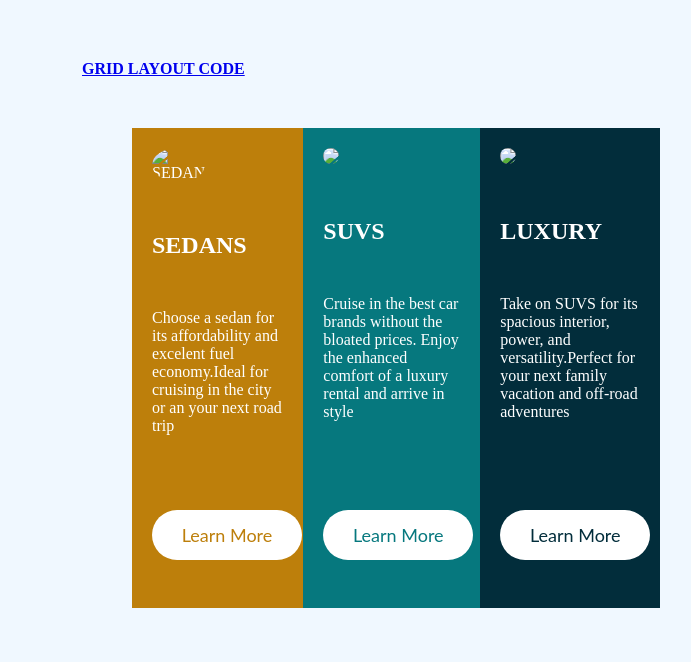
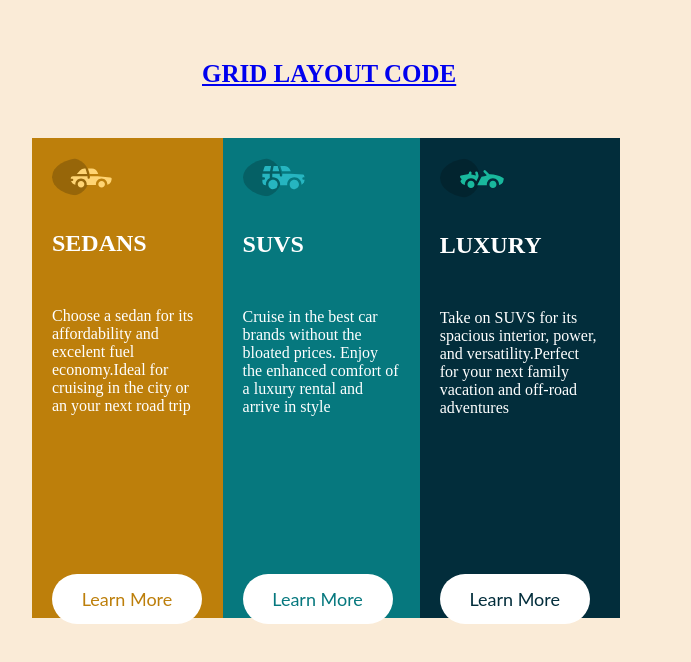
Before and after one commit to Desmazing/Zuri_Responsiveness_V2, a plain HTML site: page index.html in a window 1280 px wide. Shown: the whole page, without its empty margins (318-1009 px from the left). Drawn offline with Linux system fonts and the light colour scheme.

Commit message:
CSS flexbox and grid layout

```diff
--- a/grid.html
+++ b/grid.html
@@ -6,7 +6,7 @@
     <meta name="viewport" content="width=device-width, initial-scale=1.0" />
     <title>CSS-Grid</title>
     <link rel="stylesheet" href="grid.css" />
-    <link rel="index" href="index.html">
+    <link rel="index" href="index.html" />
   </head>
   <body>
     <header>
--- a/index.css
+++ b/index.css
@@ -4,9 +4,9 @@
   box-sizing: border-box;
 }
 body {
-  background-color: aliceblue;
+  background-color: antiquewhite;
   justify-content: center;
-  padding-left: 400px;
+  padding-left: 300px;
   padding-top: 60px;
 }
 main {
@@ -16,11 +16,16 @@ main {
   justify-content: center;
   height: 60vh;
 }
+.a{
+  text-align: center;
+  font-weight: 700;
+  padding-left: 220px;
+  font-size: 25px;
+}
 .heading1 {
   background-color: rgb(189, 127, 11);
   padding: 20px;
   color: white;
-  font-family: Yamaxanadu ;
 }
 .heading2 {
   background-color: rgb(6, 120, 126);
@@ -49,7 +54,7 @@ button {
   background-color: white;
   border: 2px;
   border-radius: 25px;
-  bottom: 30%;
+  bottom: 22%;
   position: fixed;
   padding-left: 0%;
   font-size: large;
@@ -63,28 +68,28 @@ button {
 
 .h1 {
   font-weight: bold;
-  padding-top: 50px;
+  padding-top: 30px;
 }
 .h2 {
   font-weight: bold;
-  padding-top: 50px;
+  padding-top: 30px;
 }
 .h3 {
   font-weight: bold;
-  padding-top: 50px;
+  padding-top: 30px;
 }
 button:hover {
-  opacity: 50%;
+  opacity: 30%;
   color: white;
   background-color: transparent;
   border: 2px solid;
 }
-.btn1 {
+.base1 {
   color: rgb(6, 120, 126);
 }
-.btn2 {
+.base2 {
   color: rgb(2, 45, 59);
 }
-.btn3 {
+.base3 {
   color: rgb(189, 127, 11);
 }
--- a/index.html
+++ b/index.html
@@ -5,12 +5,12 @@
     <meta http-equiv="X-UA-Compatible" content="IE=edge" />
     <meta name="viewport" content="width=device-width, initial-scale=1.0" />
     <title>CSS-flex</title>
-    <link rel="stylesheet" type="text/CSS" href="index.css">
-    <link rel="index" href="grid.html">
+    <link rel="stylesheet" type="text/CSS" href="index.css" />
+    <link rel="grid" href="grid.html" />
   </head>
   <body>
     <header>
-      <a class="a" href="index.html"><strong>GRID LAYOUT CODE</strong></a>
+      <a class="a" href="grid.html"><strong>GRID LAYOUT CODE</strong></a>
     </header>
     <main>
       <div class="heading1">
@@ -21,7 +21,7 @@
           Choose a sedan for its affordability and excelent fuel economy.Ideal
           for cruising in the city or an your next road trip
         </p>
-        <button type="button" class="btn3">Learn More</button>
+        <button type="button" class="base3">Learn More</button>
       </div>
       <div class="heading2">
         <img src="images/icon-suvs.svg" />
@@ -31,7 +31,7 @@
           Cruise in the best car brands without the bloated prices. Enjoy the
           enhanced comfort of a luxury rental and arrive in style
         </p>
-        <button type="button" class="btn1">Learn More</button>
+        <button type="button" class="base1">Learn More</button>
       </div>
       <div class="heading3">
         <img src="images/icon-luxury.svg" />
@@ -41,7 +41,7 @@
           Take on SUVS for its spacious interior, power, and versatility.Perfect
           for your next family vacation and off-road adventures
         </p>
-        <button type="button" class="btn2">Learn More</button>
+        <button type="button" class="base2">Learn More</button>
       </div>
     </main>
   </body>
```
Also changed, not shown: images/favicon-32x32.png (added), images/icon-luxury.svg (added), images/icon-sedans.svg (added), images/icon-suvs.svg (added).
